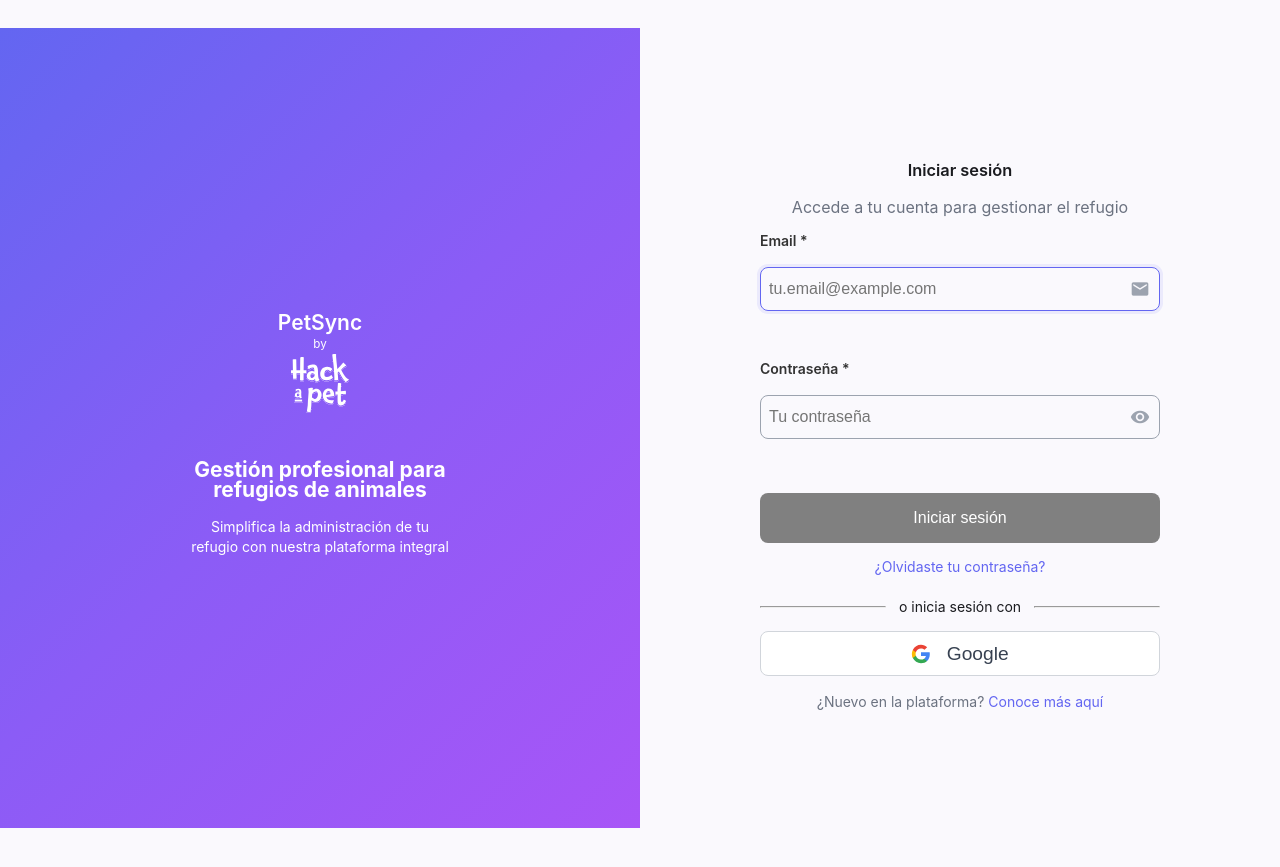
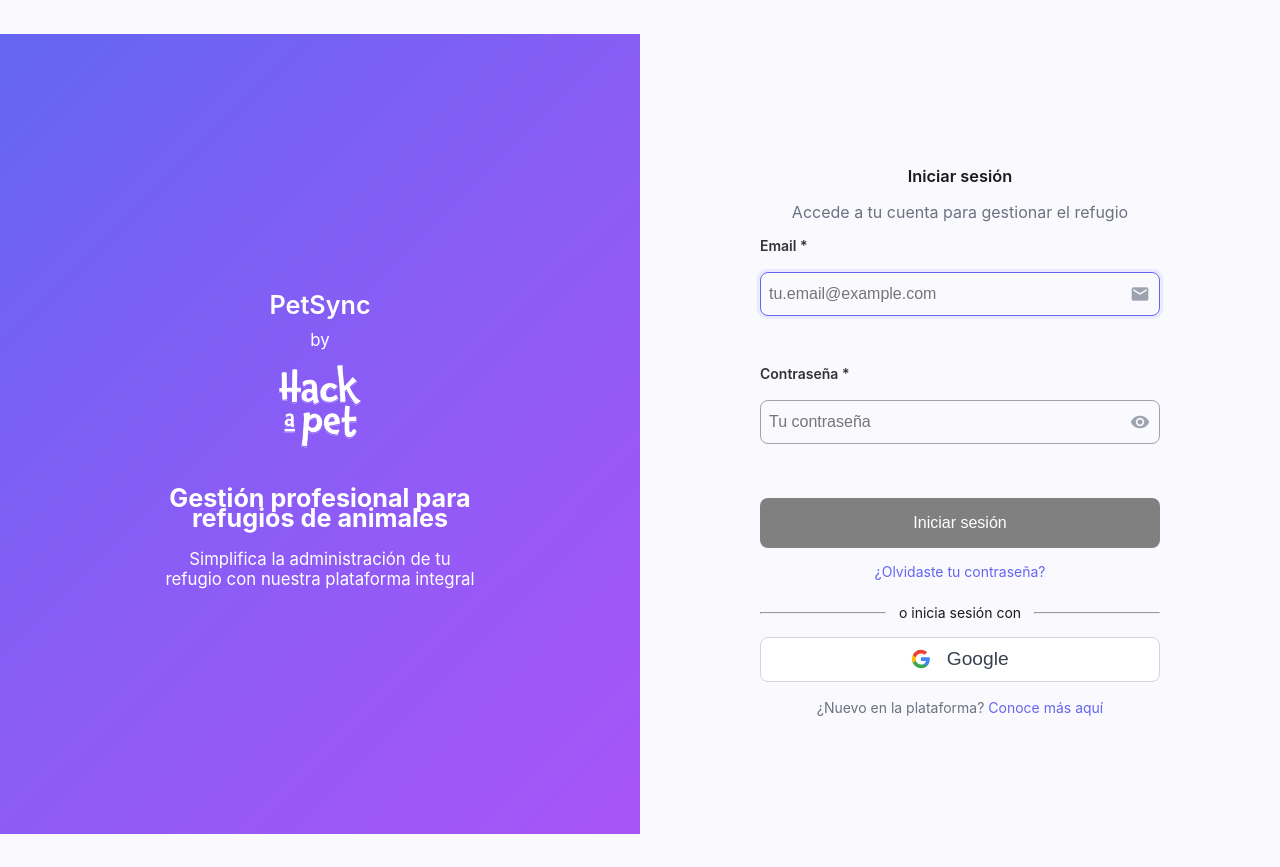
Before and after one commit to hackapet-project/petsync_web_V2, an Angular app in the folder front/: page /login in a window 1280 px wide. Built offline with nearby package versions, Linux system fonts and the light colour scheme.

Commit message:
Modify brand component

```diff
--- a/front/src/app/components/brand/brand.css
+++ b/front/src/app/components/brand/brand.css
@@ -1,29 +1,40 @@
 section {
   background: var(--purple-gradient);
   color: white;
-  margin-top: 0;
+  margin: 0;
   padding: 1em;
   text-align: center;
   text-wrap: balance;
-  width: 100%;
+  /* width: 100%; */
+  box-sizing: border-box;
 
-  @media (min-width: 768px) {
-    height: 100vh;
-  }
+  /* @media (min-width: 768px) {
+    min-height: 100vh;
+    padding: 2em;
+  } */
 
   header {
     margin: 2em 0;
+    display: flex;
+    flex-direction: column;
+
     aside {
+      p {
+        /* background-color: red; */
+        margin: .9em;
+      }
+
       figure {
         display: flex;
         align-items: center;
         justify-content: center;
-        margin: 0;
+        margin: .3em;
 
         img {
-          width: 60px;
-          height: 60px;
+          width: 5em;
+          height: 5em;
           filter: brightness(0) invert(1);
+          margin: 0;
         }
       }
     }
@@ -37,18 +48,29 @@
   article {
     margin: 0 auto;
     width: 60%;
-    /* background-color: aquamarine; */
+
+    h2 {
+      margin-top: 0;
+    }
   }
 }
 
 @media (min-width: 768px) {
+  header aside span {
+    margin: 1em;
+  }
+  header aside figure img {
+    width: 50%;
+    aspect-ratio: 1/1;
+  }
+
   section {
-    /* background: none; */
-    /* background-color: blue; */
     display: flex;
     flex-direction: column;
-    place-content: center;
-    /* width: 100%;
-    min-width: 100%; */
+    justify-content: center;
+    padding: 2em;
+    min-height: 100%;
+
+    font-size: larger;
   }
 }
--- a/front/src/app/components/brand/brand.html
+++ b/front/src/app/components/brand/brand.html
@@ -2,9 +2,9 @@
     <header class="logo-section">
       <h1 class="app-title">PetSync</h1>
       <aside>
-        <small>by</small>
+        <p>by</p>
         <figure>
-          <img src="/logo-hackapet.svg" alt="Hackapet Logo" class="logo">
+          <img src="/logo-hackapet.svg" alt="Hackapet Logo">
         </figure>
       </aside>
     </header>
```
